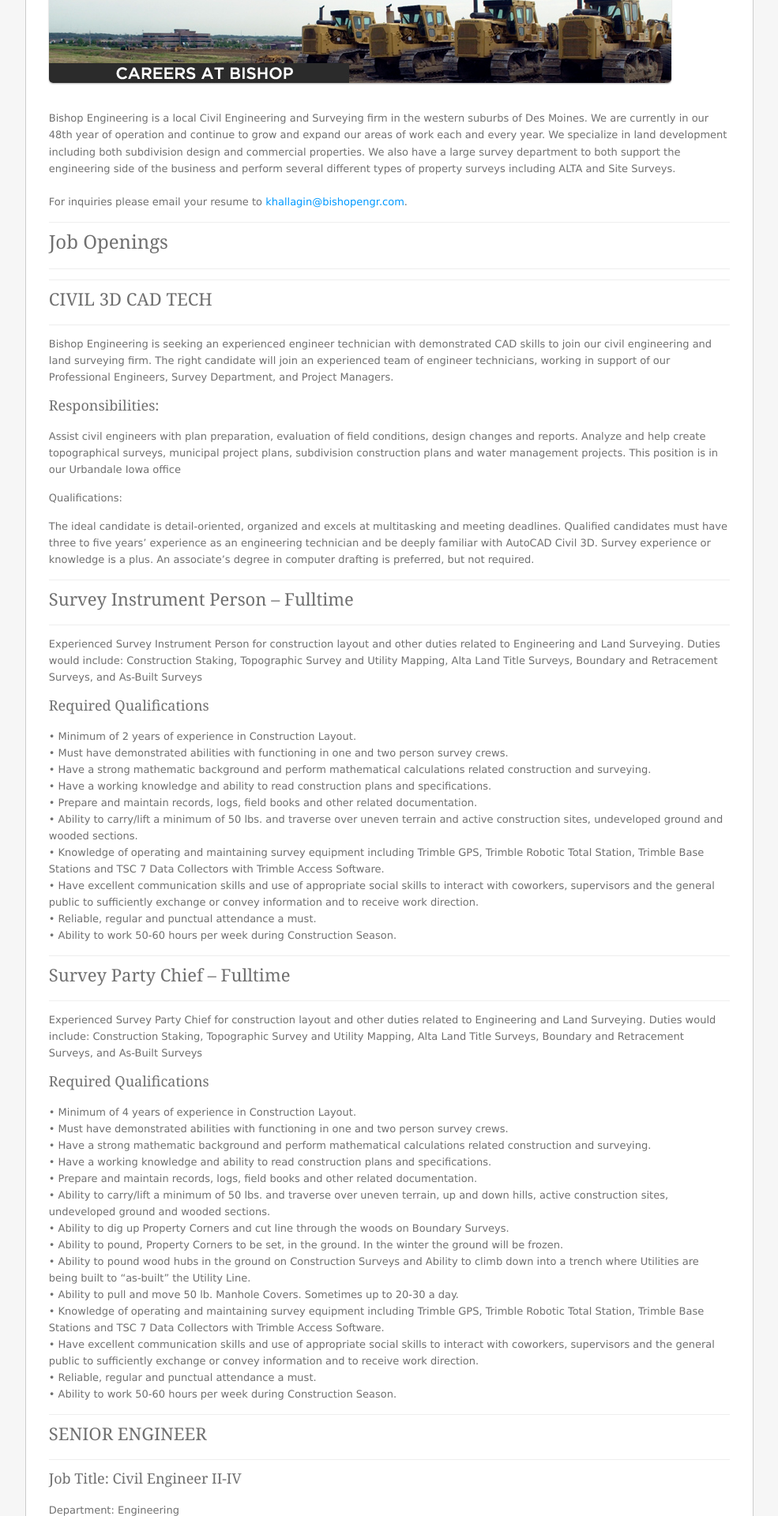
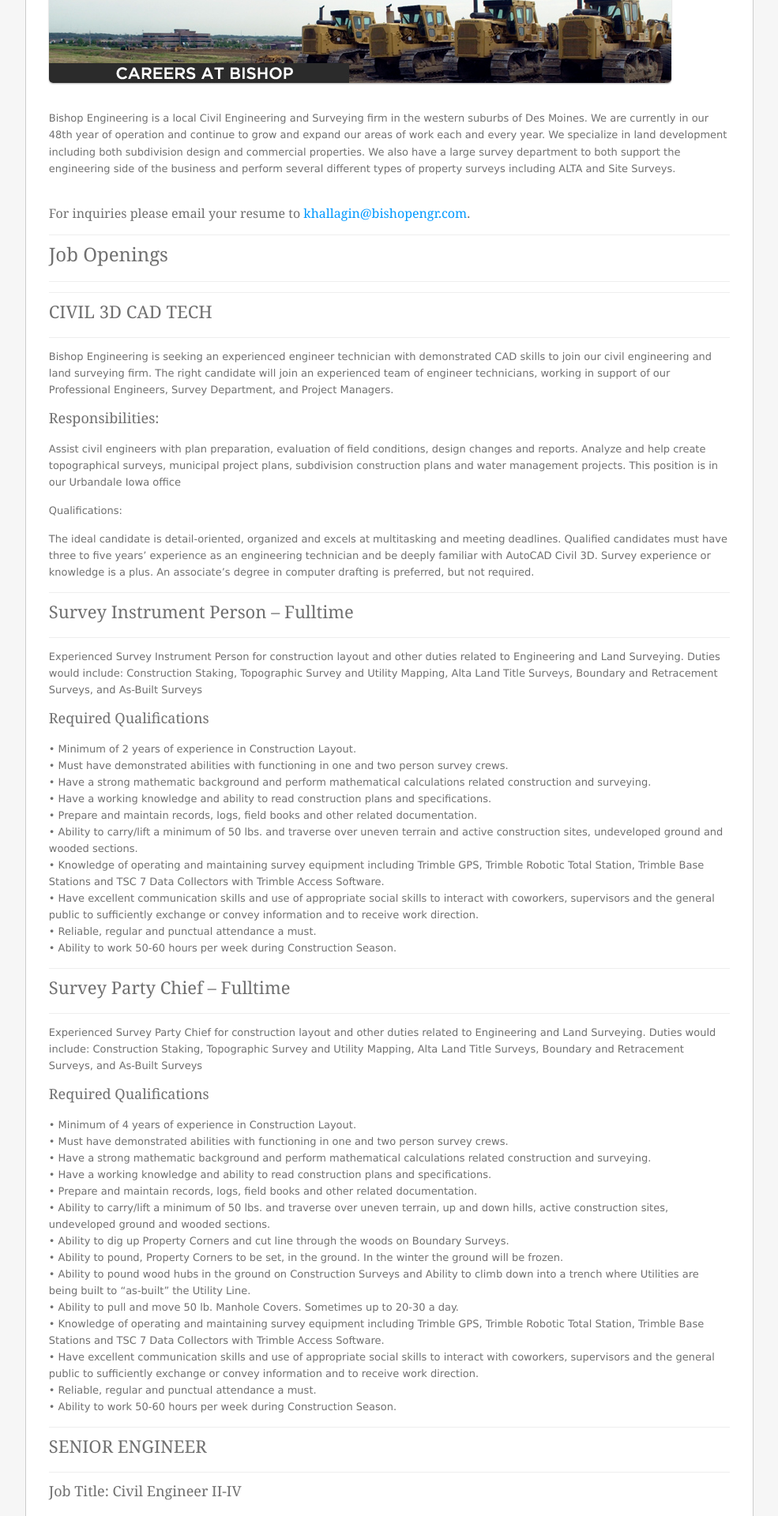
Before and after one commit to bishopengr/bishopengr.com, a Jekyll site: the page built from careers.md, in a window 1280 px wide. Shown: the part 343-2263 px from the top of the page at 79% size, without its empty margins (147-1132 px from the left). Built offline with Jekyll 4.4.1, drawn with Linux system fonts in a browser that asks for light colours; some web fonts are replaced.

Commit message:
Update careers.md

```diff
--- a/careers.md
+++ b/careers.md
@@ -7,7 +7,7 @@
 
 Bishop Engineering is a local Civil Engineering and Surveying firm in the western suburbs of Des Moines. We are currently in our 48th year of operation and continue to grow and expand our areas of work each and every year. We specialize in land development including both subdivision design and commercial properties. We also have a large survey department to both support the engineering side of the business and perform several different types of property surveys including ALTA and Site Surveys.<br/>
 <br/>
-For inquiries please email your resume to [khallagin@bishopengr.com](mailto:khallagin@bishopengr.com).
+#### For inquiries please email your resume to [khallagin@bishopengr.com](mailto:khallagin@bishopengr.com).
 
 ---
 
@@ -149,9 +149,14 @@
 
 ---
 
+<br/>
+<br/>
+<br/>
 
-
-For inquiries please contact [khallagin@bishopengr.com](mailto:khallagin@bishopengr.com).
+#### For inquiries please contact [khallagin@bishopengr.com](mailto:khallagin@bishopengr.com).
+<br/>
+<br/>
+<br/>
 {% endif %}
 
 {% for job in site.jobs %}
```
